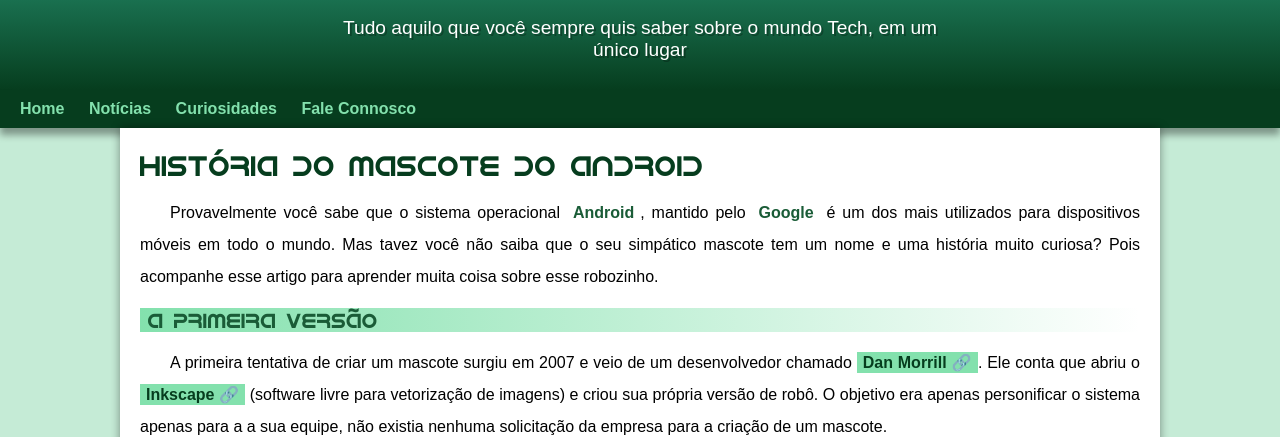
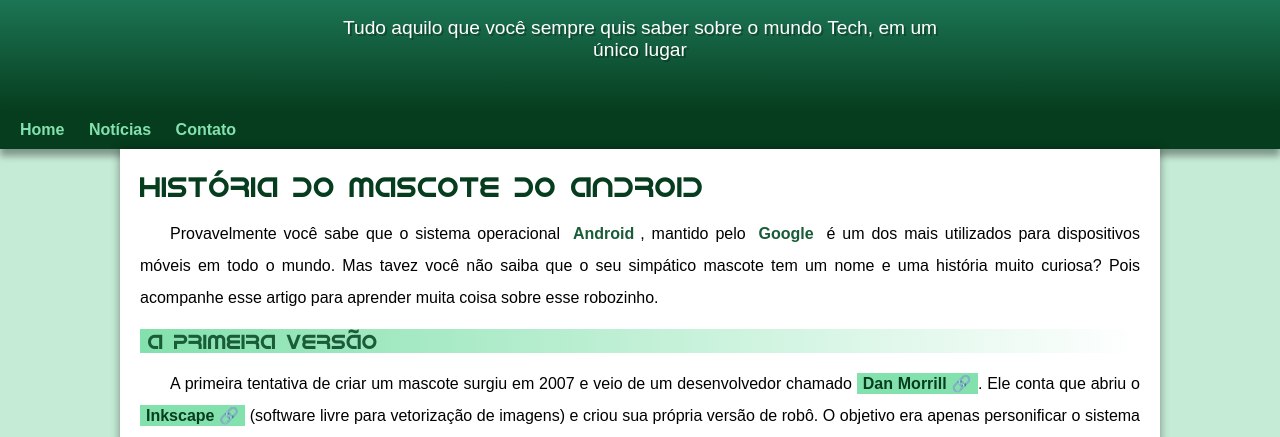
Before and after one commit to beatrizkingwell/projeto-android, a plain HTML site: page index.html in a window 1280 px wide. Shown: the part 100-537 px from the top of the page. Drawn offline with Linux system fonts and the light colour scheme.

Commit message:
problema de padding corrigido

```diff
--- a/index.html
+++ b/index.html
@@ -16,8 +16,7 @@
     <nav>
         <a href="#">Home</a>
         <a href="#">Notícias</a>
-        <a href="#">Curiosidades</a>
-        <a href="#">Fale Connosco</a>
+        <a href="#">Contato</a>
     </nav>
 
     <main>
--- a/style/style.css
+++ b/style/style.css
@@ -68,7 +68,7 @@ header > p {
     padding-right: 10px;
     padding-left: 10px;
     margin: auto;
-    margin-bottom: 20px;
+    padding-bottom: 50px;
     text-shadow: 2px 2px 0px rgba(0, 0, 0, 0.267);
 }
 
```
